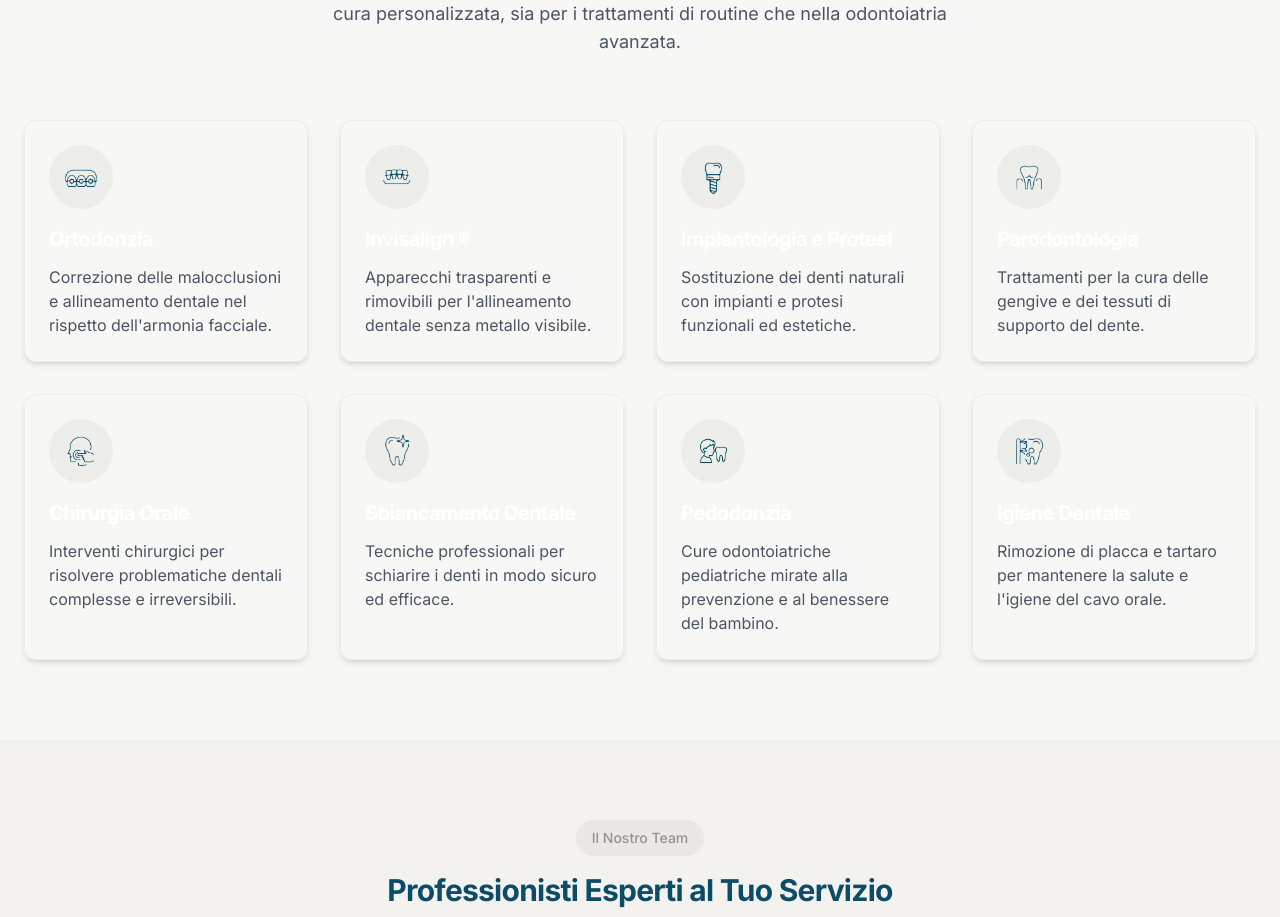
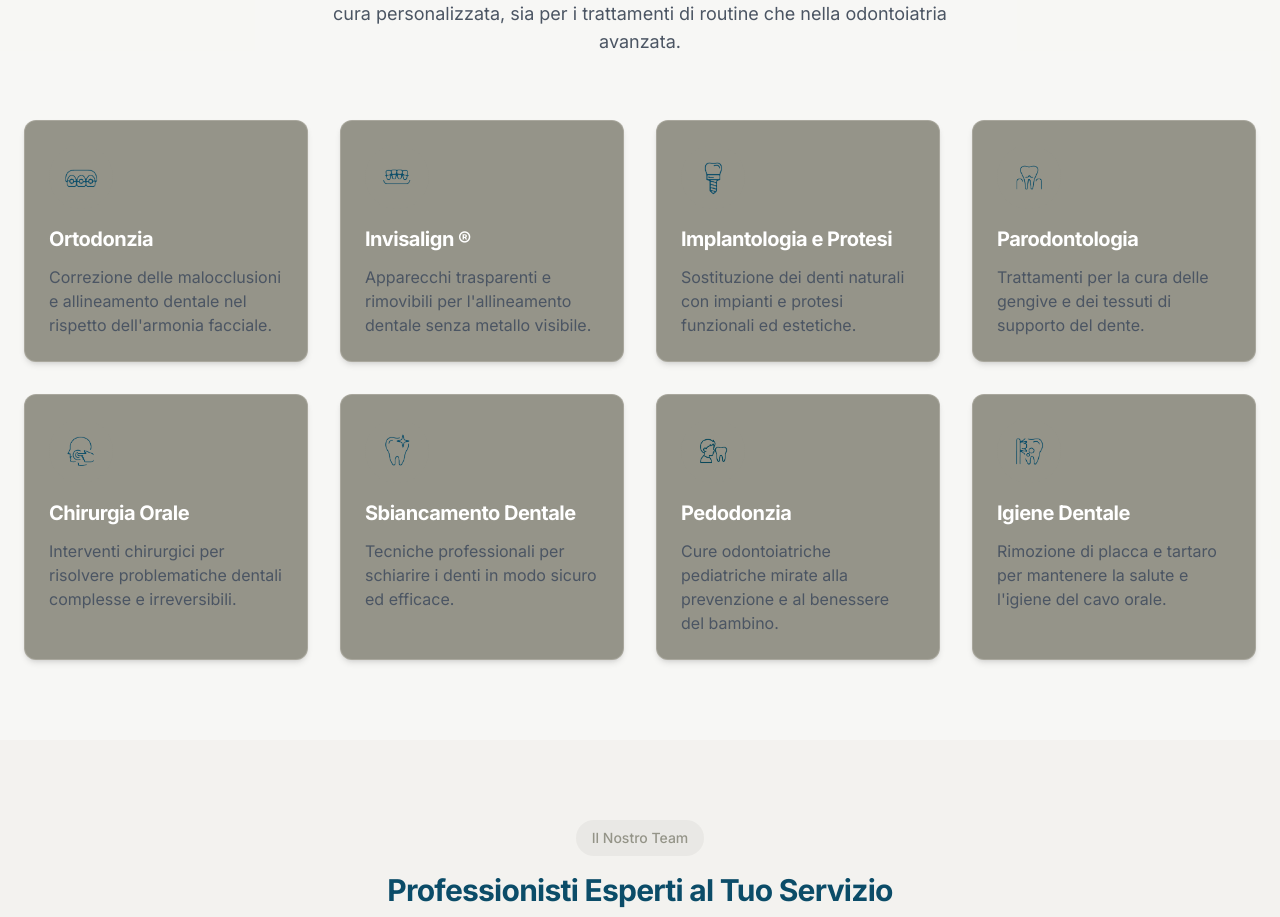
Before and after one commit to Boschi404/website-rocca, a React (Vite) app: page / in a window 1280 px wide. Shown: the part 1220-2137 px from the top of the page. Built offline with nearby package versions, Linux system fonts and the light colour scheme.

Commit message:
Update ServicesSection background and text
Update the background color of the ServicesSection to #959489 and set the text color to white.

```diff
--- a/src/components/ServicesSection.tsx
+++ b/src/components/ServicesSection.tsx
@@ -82,7 +82,7 @@ const ServicesSection = () => {
         </div>
 
         <div ref={cardsRef} className="grid grid-cols-1 md:grid-cols-2 lg:grid-cols-4 gap-8 stagger-animation">
-          {services.map((service, index) => <div key={index} className="bg-olive p-6 rounded-xl shadow-md hover:shadow-xl transition-all duration-300 border border-dental-stone/30 card-hover">
+          {services.map((service, index) => <div key={index} className="bg-dental-gray p-6 rounded-xl shadow-md hover:shadow-xl transition-all duration-300 border border-dental-stone/30 card-hover">
               <div className="mb-4 w-16 h-16 rounded-full bg-dental-olive/10 flex items-center justify-center">
                 <img src={service.iconSrc} alt={`${service.title} icon`} className="w-10 h-10 object-contain" />
               </div>
--- a/src/index.css
+++ b/src/index.css
@@ -46,6 +46,7 @@
     --sidebar-ring: 217.2 91.2% 59.8%;
 
     --dental-blue: 198 73% 23%;  /* Added new color variable */
+    --dental-gray: 149 148 137;
   }
 
   .dark {
--- a/tailwind.config.ts
+++ b/tailwind.config.ts
@@ -37,6 +37,7 @@ export default {
 					stone: '#d7d5ca',
 					olive: '#949488',
 					blue: '#0b4c68',  // Added new color
+					gray: '#959489',
 				},
 				primary: {
 					DEFAULT: 'hsl(var(--primary))',
```
